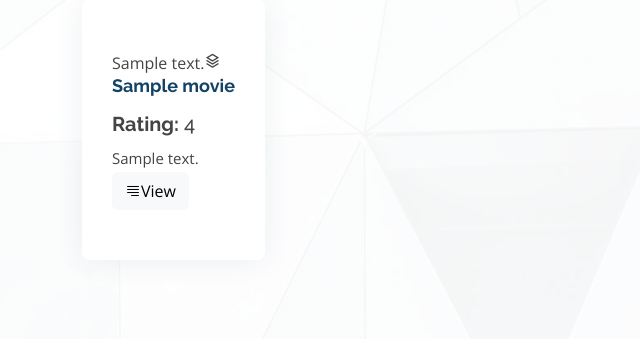
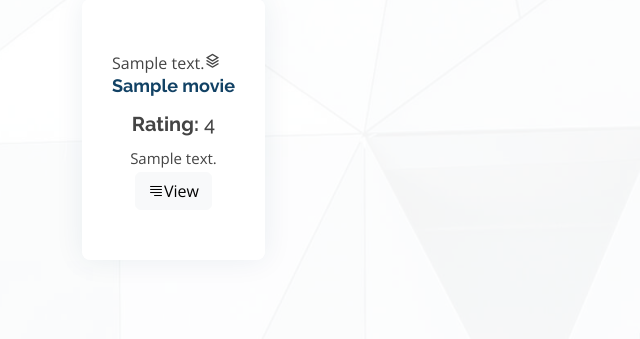
Before and after one commit to amanpreetbatra/moviereview-cassandra, a Flask app: template templates/reviewblock.html in a window 1280 px wide. Shown: the part 540-879 px from the top of the page, without its empty margins (0-640 px from the left). Run offline with Flask 2, Linux system fonts and the light colour scheme; the template is opened without the code that fills it: most values are stand-ins (such as "Sample title", 1, 10 or a date in 2020); some libraries are stand-ins or nearby versions.

```diff
--- a/templates/reviewblock.html
+++ b/templates/reviewblock.html
@@ -6,7 +6,7 @@
               <div name = "next_page_state" class="hidden" style="display: none">{{ data.next_page_state }}</div>
               <div class="hidden" style="display: none">{{ item.review_id }}</div>
             <div class="hidden">{{ item.reviewer }}<i class="ri-stack-line"></i></div>
-              <form action="{{ url_for('get_review') }}" method="POST">
+              <form action="{{ url_for('get_review') }}"  class="text-center" method="POST">
               <h4 class="title">
                   <input type="hidden" name="reviewid"  value="{{ item.review_id }}">
                   <a>{{ item.movie}}</a>
```
